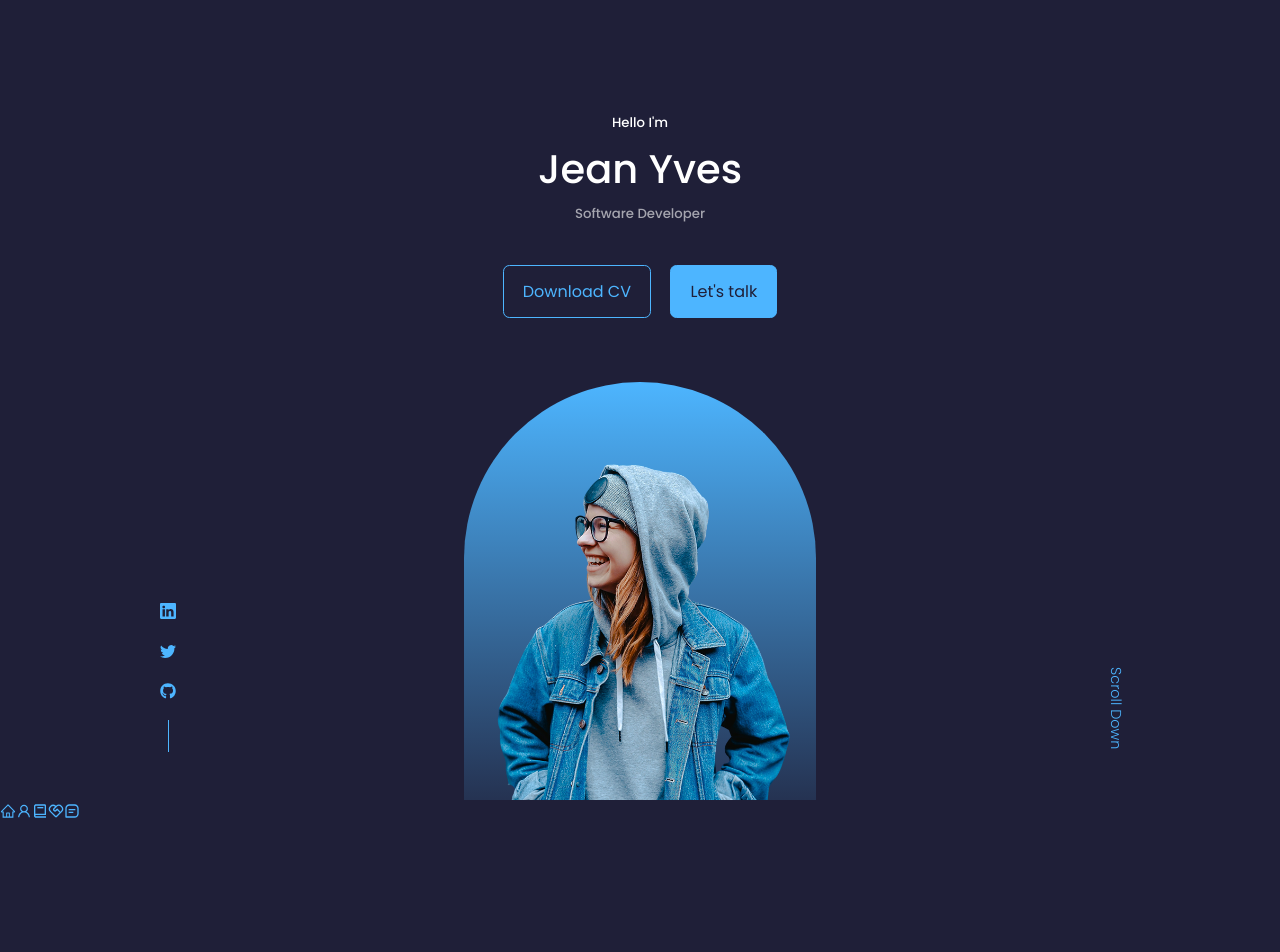
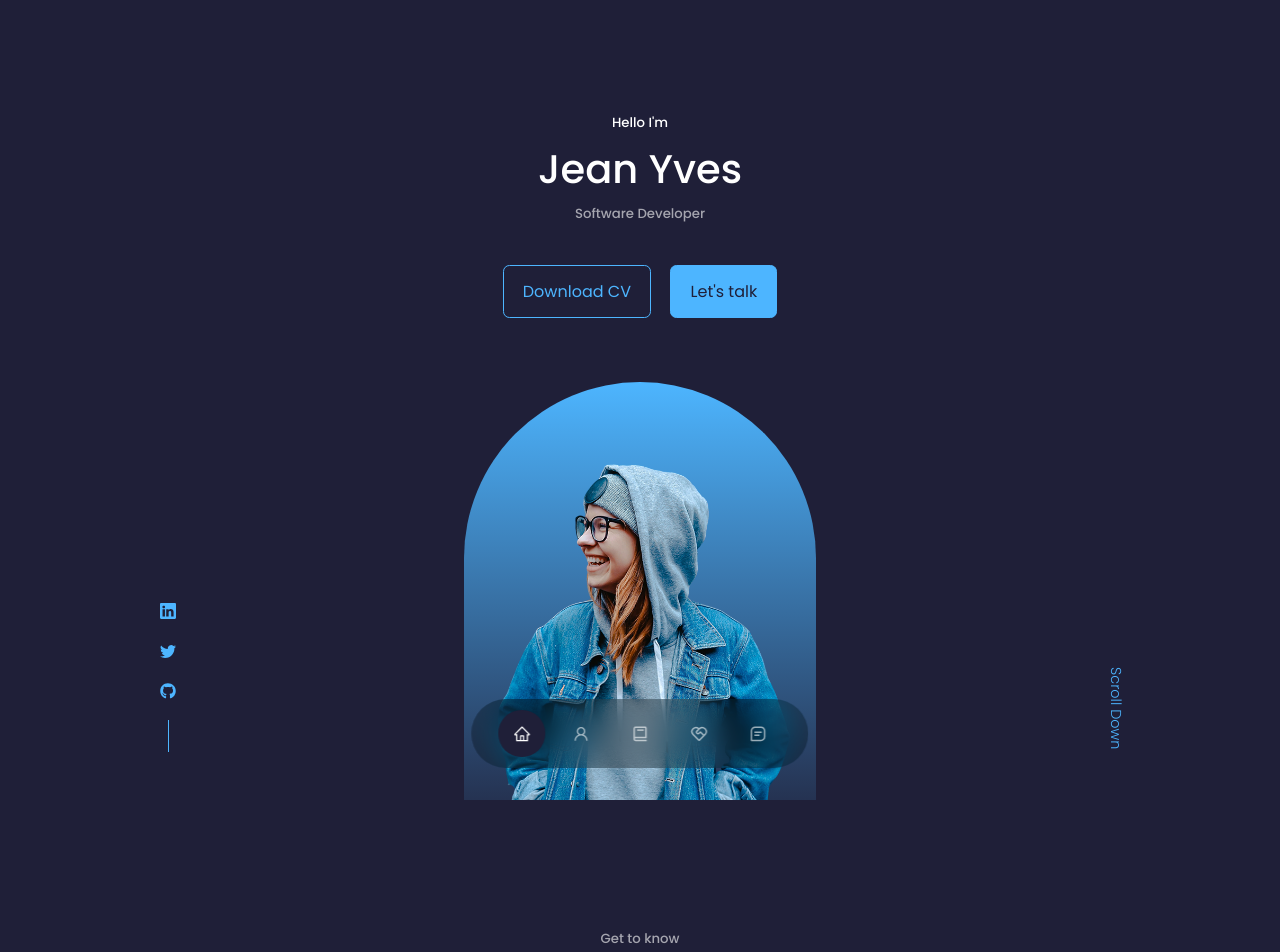
Before and after one commit to jean-yves1994/portfolio, a React (Create React App) app: page / in a window 1280 px wide. Shown: the top 952 px of the page. Built offline with nearby package versions, Linux system fonts and the light colour scheme.

Commit message:
nav and about

```diff
--- a/src/components/about/About.jsx
+++ b/src/components/about/About.jsx
@@ -1,7 +1,42 @@
 import React from "react";
 import "./about.css";
+import ME from "../../assets/me-about.jpg";
+import { FaAward } from "react-icons/fa";
+import { FiUsers } from "react-icons/fi";
+import { VscFolderLibrary } from "react-icons/vsc";
 const About = (props) => {
-  return <section id="about">About</section>;
+  return (
+    <section id="about">
+      <h5>Get to know</h5>
+      <h2>About Me</h2>
+      <div className="container about__container">
+        <div className="about__me">
+          <div className="about__me-image">
+            <img src={ME} alt="aboutMe" />
+          </div>
+        </div>
+      </div>
+      <div className="about__content">
+        <div className="about__cards">
+          <article className="about__card">
+            <FaAward className="about__icon" />
+            <h5>Experience</h5>
+            <small>3+ Year Working</small>
+          </article>
+          <article className="about__card">
+            <FiUsers className="about__icon" />
+            <h5>Clients</h5>
+            <small>100+ Worldwide</small>
+          </article>
+          <article className="about__card">
+            <VscFolderLibrary className="about__icon" />
+            <h5>Projects</h5>
+            <small>12+ Completed</small>
+          </article>
+        </div>
+      </div>
+    </section>
+  );
 };
 
 export default About;
--- a/src/components/nav/Nav.jsx
+++ b/src/components/nav/Nav.jsx
@@ -5,15 +5,47 @@ import { AiOutlineUser } from "react-icons/ai";
 import { BiBook } from "react-icons/bi";
 import { RiServiceLine } from "react-icons/ri";
 import { BiMessageSquareDetail } from "react-icons/bi";
+import { useState } from "react";
 
 const Nav = () => {
+  const [activeNav, setActiveNav] = useState("#");
   return (
     <nav>
-      <a href="#"><AiOutlineHome/></a>
-      <a href="#about"><AiOutlineUser/></a>
-      <a href="#experience"><BiBook/></a>
-      <a href="#services"><RiServiceLine/></a>
-      <a href="#contact"><BiMessageSquareDetail/></a>
+      <a
+        href="#"
+        onClick={() => setActiveNav("#")}
+        className={activeNav === "#" ? "active" : ""}
+      >
+        <AiOutlineHome />
+      </a>
+      <a
+        href="#about"
+        onClick={() => setActiveNav("#about")}
+        className={activeNav === "#about" ? "active" : ""}
+      >
+        <AiOutlineUser />
+      </a>
+      <a
+        href="#experience"
+        onClick={() => setActiveNav("#experience")}
+        className={activeNav === "#experience" ? "active" : ""}
+      >
+        <BiBook />
+      </a>
+      <a
+        href="#services"
+        onClick={() => setActiveNav("#services")}
+        className={activeNav === "#services" ? "active" : ""}
+      >
+        <RiServiceLine />
+      </a>
+      <a
+        href="#contact"
+        onClick={() => setActiveNav("#contact")}
+        className={activeNav === "#contact" ? "active" : ""}
+      >
+        <BiMessageSquareDetail />
+      </a>
     </nav>
   );
 };
--- a/src/components/nav/nav.css
+++ b/src/components/nav/nav.css
@@ -0,0 +1,32 @@
+nav {
+  background: rgba(0, 0, 0, 0.3);
+  width: max-content;
+  display: block;
+  padding: 0.7rem 1.7rem;
+  z-index: 2;
+  position: fixed;
+  left: 50%;
+  transform: translateX(-50%);
+  bottom: 2rem;
+  display: flex;
+  gap: 0.8rem;
+  border-radius: 3rem;
+  backdrop-filter: blur(15px);
+}
+
+nav a{
+    background: transparent;
+    padding: 0.9rem;
+    border-radius: 50%;
+    display: flex;
+    color: var(--color-light);
+    font-size: 1.1rem;
+}
+
+nav a:hover{
+    background: rgb(0,0,0,0.3);
+}
+nav a.active{
+    background: var(--color-bg);
+    color: var(--color-white);
+}
```
